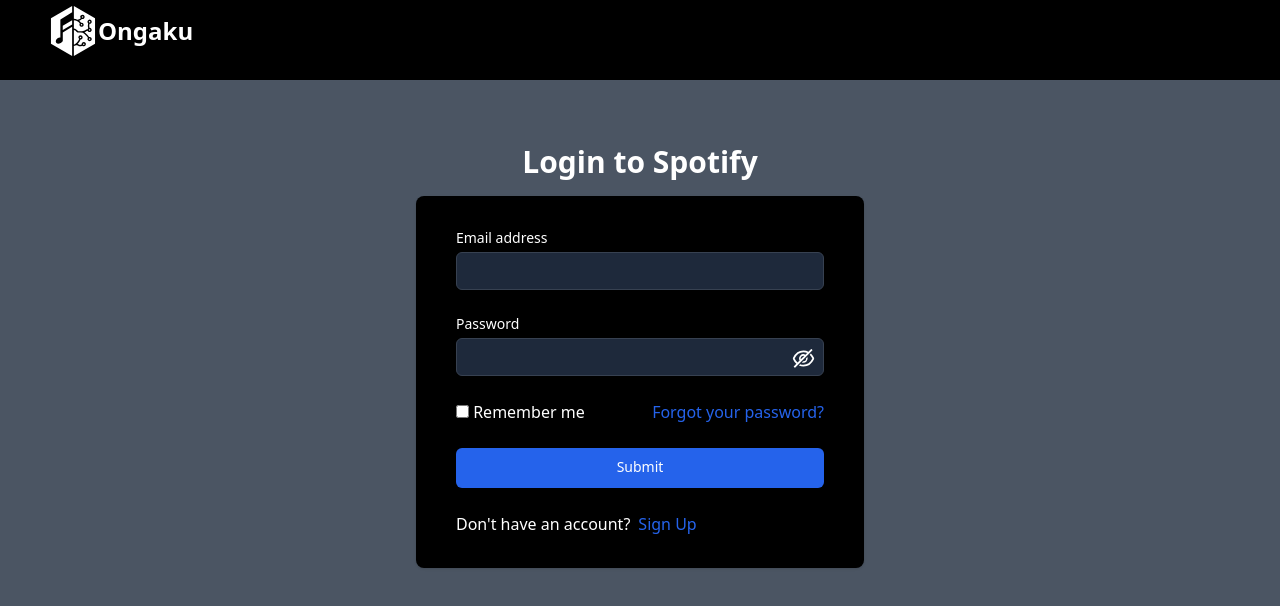
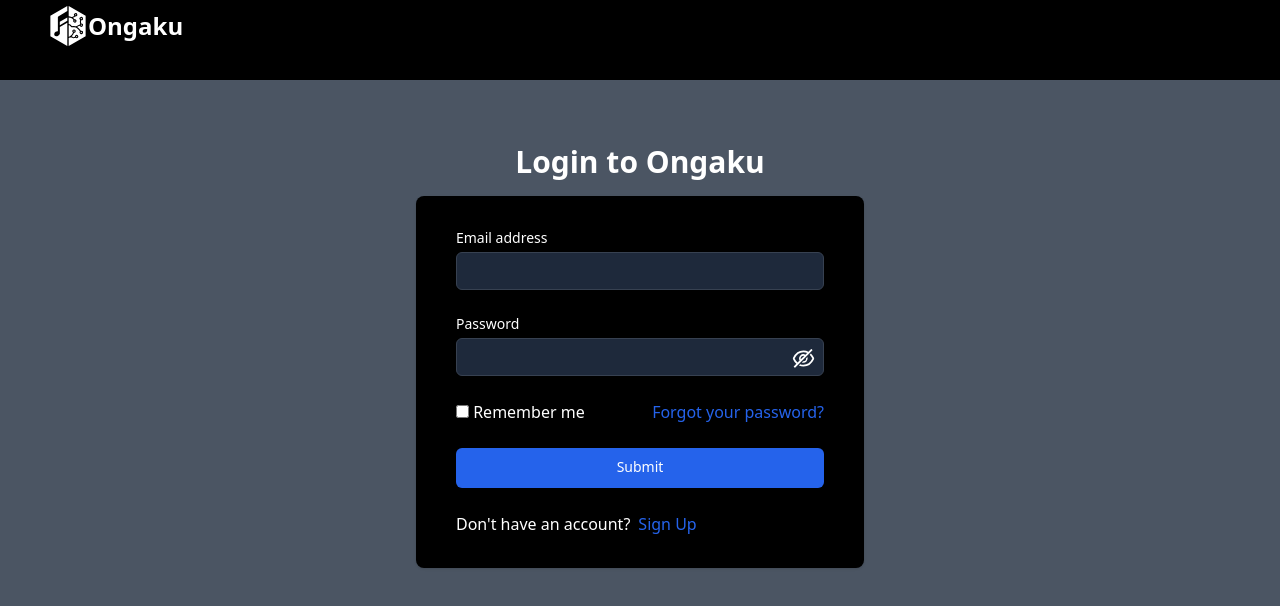
Before and after one commit to Dhanush940/Ongaku, a React (Create React App) app in the folder frontend/: page /login in a window 1280 px wide. Shown: the top 606 px of the page. Built offline with nearby package versions, Linux system fonts and the light colour scheme; no server answers.

Commit message:
Changed loginpage and signuppage

```diff
--- a/frontend/src/components/LoginPage.js
+++ b/frontend/src/components/LoginPage.js
@@ -41,7 +41,7 @@
         <Link to="/">
           {" "}
           <div className="flex items-center mt-1.5">
-            <SiMusicbrainz size={50} color="white" />
+            <SiMusicbrainz size={40} color="white" />
             <span className="font-extrabold text-white text-2xl">Ongaku</span>
           </div>
         </Link>
@@ -49,7 +49,7 @@
 
       <div className="py-12">
         <h1 className="mt-4 text-center text-white font-bold text-3xl ">
-          Login to Spotify
+          Login to Ongaku
         </h1>
 
         <div className="mt-4 sm:mx-auto sm:w-full sm:max-w-md">
--- a/frontend/src/components/SignupPage.js
+++ b/frontend/src/components/SignupPage.js
@@ -50,7 +50,7 @@
         <Link to="/">
           {" "}
           <div className="flex items-center mt-1.5">
-            <SiMusicbrainz size={50} color="white" />
+            <SiMusicbrainz size={40} color="white" />
             <span className="font-extrabold text-white text-2xl">Ongaku</span>
           </div>
         </Link>
```
